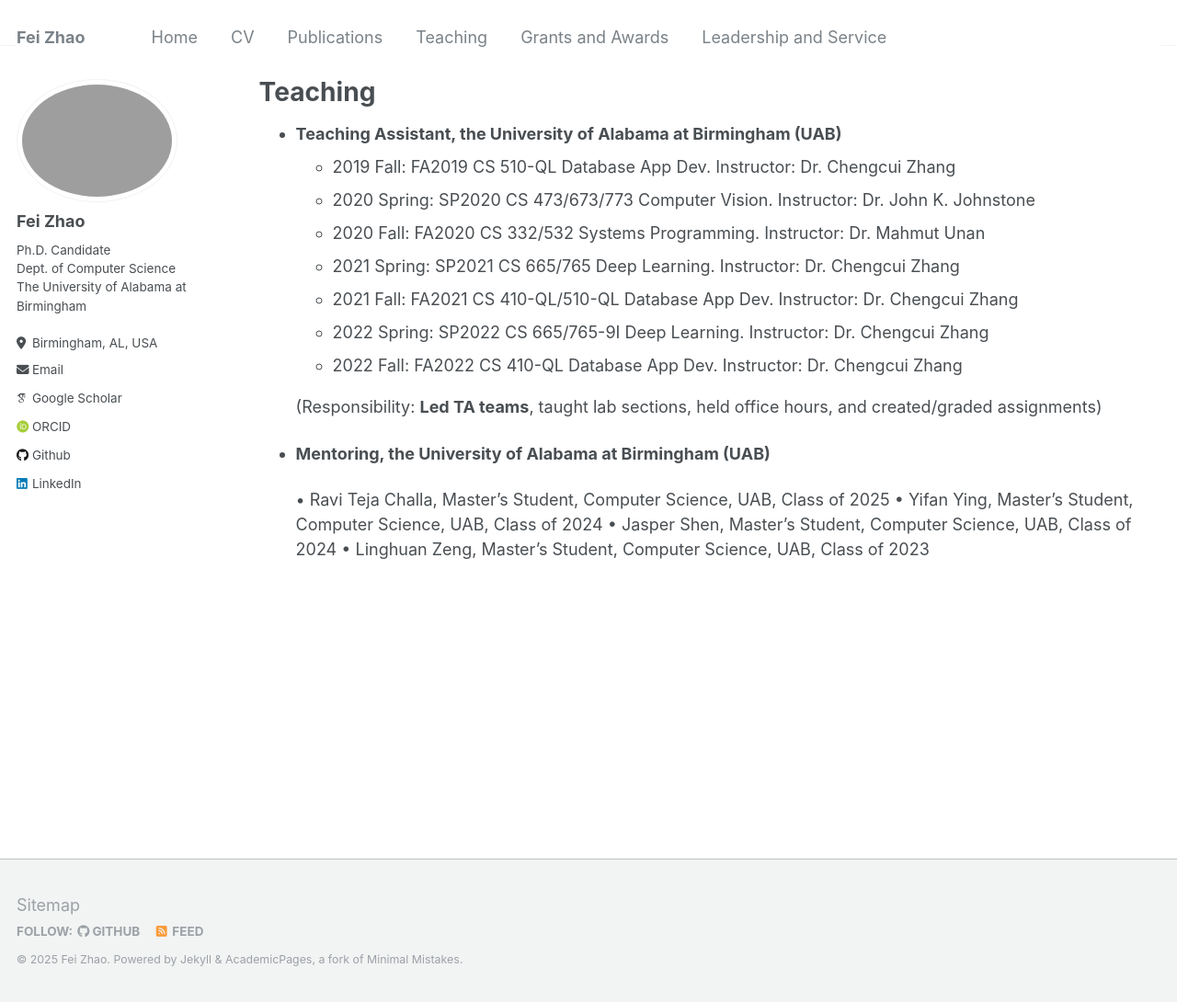
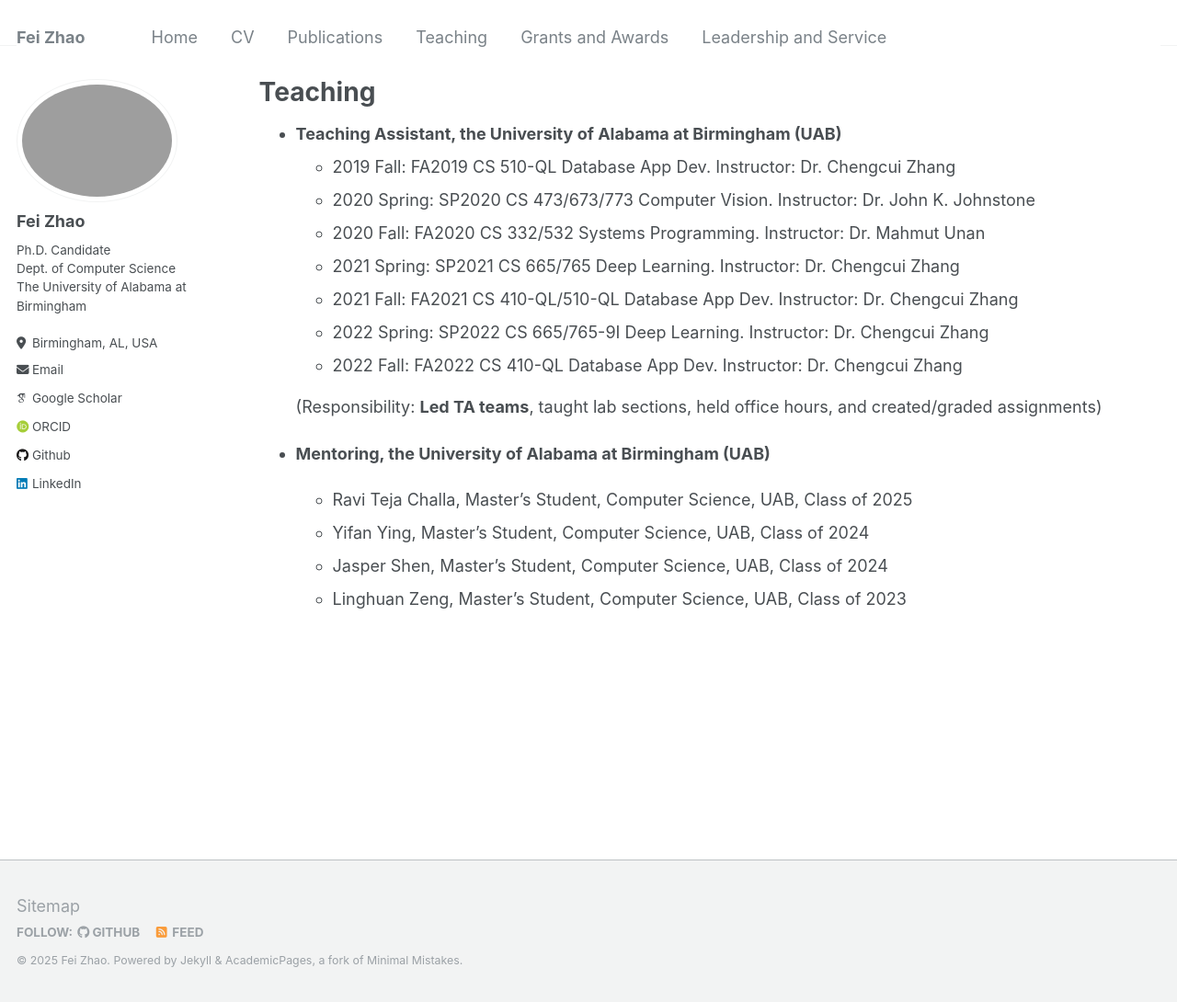
Before and after one commit to feizhao19/feizhao19.github.io, a Jekyll site: the page built from _pages/teaching.md, in a window 1280 px wide and 1090 px high. Shown: the whole window at 92% size. Built offline with Jekyll 4.4.1, drawn with Linux system fonts in a browser that asks for light colours; some web fonts are replaced.

```diff
--- a/_pages/teaching.md
+++ b/_pages/teaching.md
@@ -20,8 +20,9 @@ author_profile: true
 
 
 * **Mentoring, the University of Alabama at Birmingham (UAB)**
+<!-- ====== -->
 
-	•	Ravi Teja Challa, Master’s Student, Computer Science, UAB, Class of 2025
-	•	Yifan Ying, Master’s Student, Computer Science, UAB, Class of 2024
-	•	Jasper Shen, Master’s Student, Computer Science, UAB, Class of 2024
-	•	Linghuan Zeng, Master’s Student, Computer Science, UAB, Class of 2023
+	*	Ravi Teja Challa, Master’s Student, Computer Science, UAB, Class of 2025
+	*	Yifan Ying, Master’s Student, Computer Science, UAB, Class of 2024
+	*	Jasper Shen, Master’s Student, Computer Science, UAB, Class of 2024
+	*	Linghuan Zeng, Master’s Student, Computer Science, UAB, Class of 2023
```
